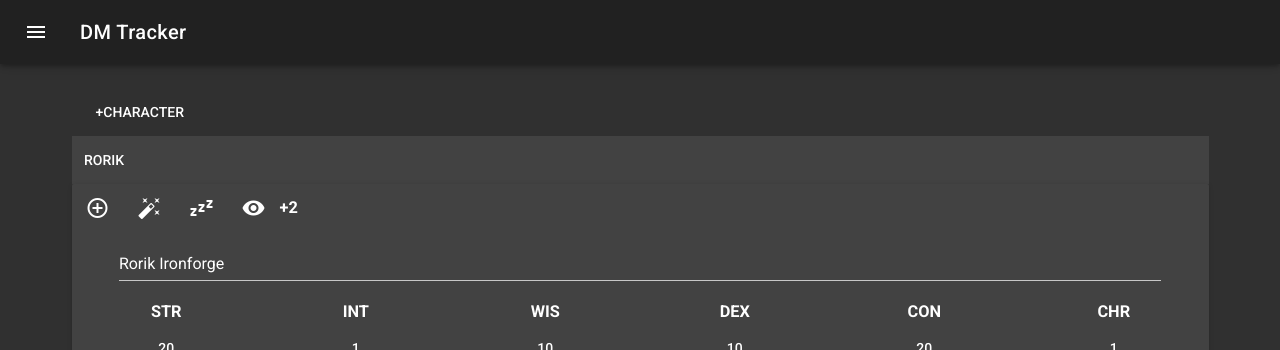
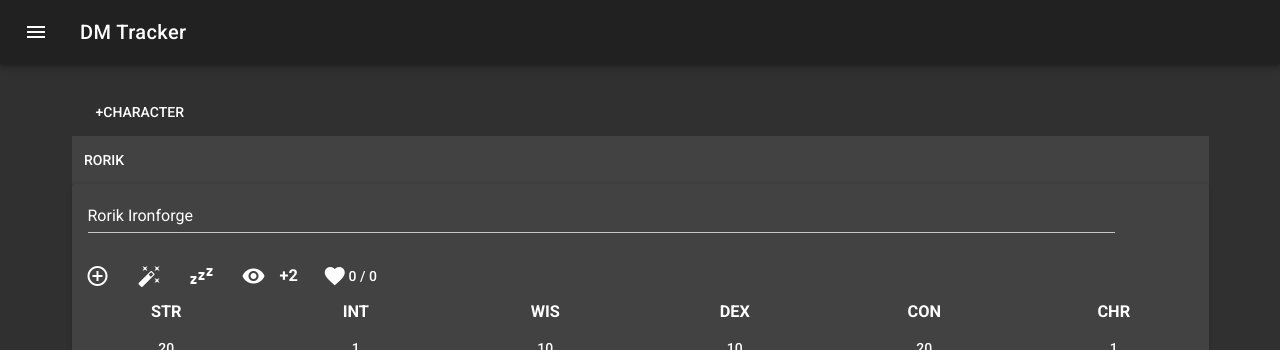
Before and after one commit to rtfreedman/DMinimal, a Vue app in the folder frontend/: page /#/spelltracker in a window 1280 px wide. Shown: the top 350 px of the page. Built offline with nearby package versions, Linux system fonts and the light colour scheme; no server answers.

Commit message:
working on hitpoints

```diff
--- /dev/null
+++ b/frontend/src/components/HitPoints.vue
@@ -0,0 +1,80 @@
+<template>
+  <div>
+    <v-btn @click="hitpointDialog=true" round flat><v-layout justify-space-around align-center><v-icon>mdi-heart</v-icon><span>{{hitpoints}} / {{maxHitpoints}}</span></v-layout></v-btn>
+    <!-- Hit Point Counter md-heart -->
+    <!-- Hit Point Roll md-refresh -->
+    <!-- Receive Attack Dialog md-sword -->
+    <v-dialog v-model="hitpointDialog" max-width="500">
+      <v-card>
+        <v-card-text>
+          <h2>Health</h2>
+          <v-layout row>
+            <v-tooltip top>
+              <v-btn icon flat slot="activator"><v-icon>mdi-dice-multiple</v-icon></v-btn>
+              <span>Roll Health</span>
+            </v-tooltip>
+            <v-tooltip top>
+              <v-btn icon flat slot="activator"><v-icon>mdi-sword</v-icon></v-btn>
+              <span>Take Damage</span>
+            </v-tooltip>
+            <v-tooltip top>
+              <v-btn icon flat slot="activator"><v-icon>mdi-medical-bag</v-icon></v-btn>
+              <span>Heal</span>
+            </v-tooltip>
+          </v-layout>
+        </v-card-text>
+        <v-card-text>
+          <v-layout align-center justify-space-between row fill-height>
+            <h3>Current Health :</h3>
+            <v-flex xs2>
+              <v-text-field
+                single-line
+                reverse
+                label="HP"
+                v-model="hitpoints"
+              />
+            </v-flex>
+          </v-layout>
+          <v-layout align-center justify-space-between row>
+            <h3>Maximum Health :</h3>
+            <v-flex xs2>
+              <v-text-field
+                single-line
+                reverse
+                label="Max HP"
+                v-model="maxHitpoints"
+              />
+            </v-flex>
+          </v-layout>
+        </v-card-text>
+      </v-card>
+    </v-dialog>
+  </div>
+</template>
+
+<script>
+export default {
+  props: ['charIndex'],
+  computed: {
+    maxHitpoints: {
+      set (val) {
+      },
+      get () {
+        return this.$store.state.characters[this.charIndex].maxHitpoints
+      }
+    },
+    hitpoints: {
+      set (val) { // commit mutation
+      },
+      get () {
+        return this.$store.state.characters[this.charIndex].hitpoints
+      }
+    }
+  },
+  data () {
+    return {
+      hitpointDialog: false
+    }
+  }
+}
+</script>
--- a/frontend/src/components/Tracker.vue
+++ b/frontend/src/components/Tracker.vue
@@ -1,7 +1,14 @@
 <template>
     <v-card>
+      <!-- Name -->
+      <v-layout align-center row ml-3>
+        <v-flex xs11>
+          <v-text-field v-model="name" placeholder="Name..."></v-text-field>
+        </v-flex>
+      </v-layout>
+      <!-- End Name -->
       <!-- "Buttons" -->
-      <v-layout row align-center>
+      <v-layout align-center row>
         <v-tooltip top>
           <v-btn icon slot="activator" @click="multiclass()">
             <v-icon>add_circle_outline</v-icon>
@@ -29,6 +36,9 @@
           <h3 slot="activator">+{{proficiencyBonus}}</h3>
           <span>Proficiency Bonus</span>
         </v-tooltip>
+        <!-- Hit Points -->
+        <hit-points :charIndex="index"></hit-points>
+        <!-- End Hit Points -->
       </v-layout>
       <v-dialog v-model="concentrationDialog" max-width=300>
         <v-card>
@@ -42,13 +52,6 @@
         </v-card>
       </v-dialog>
       <!-- End "Buttons" -->
-      <!-- Name -->
-      <v-layout align-center justify-center row>
-        <v-flex xs11>
-          <v-text-field v-model="name" placeholder="Name..."></v-text-field>
-        </v-flex>
-      </v-layout>
-      <!-- End Name -->
       <!-- Ability Scores -->
       <ability-scores :scores="character.abilityScores" :index="index"></ability-scores>
       <!-- End Ability Scores -->
@@ -64,13 +67,15 @@
 import AbilityScores from '@/components/AbilityScores'
 import Class from '@/components/Class'
 import SpellCast from '@/components/SpellCast'
+import HitPoints from '@/components/HitPoints'
 export default {
   name: 'Tracker',
   props: ['id', 'index'],
   components: {
     'ability-scores': AbilityScores,
     'character-class': Class,
-    'spell-cast': SpellCast
+    'spell-cast': SpellCast,
+    'hit-points': HitPoints
   },
   computed: {
     classOpts () {
--- a/frontend/src/store/index.js
+++ b/frontend/src/store/index.js
@@ -31,6 +31,8 @@ let defaultClass = {
 }
 
 let defaultCharacter = {
+  hitpoints: 0,
+  maxHitpoints: 0,
   id: '',
   name: '',
   proficiency: 0,
@@ -64,6 +66,8 @@ export default new Vuex.Store(
       magicClassOpts: [],
       characters: [
         {
+          hitpoints: 0,
+          maxHitpoints: 0,
           id: '0',
           name: 'Rorik Ironforge',
           proficiency: 0,
```
Also changed, not shown: frontend/src/components/DeathSavingThrows.vue (added, +9 -0 lines). Lines whose indentation alone changed are shown as unchanged.
